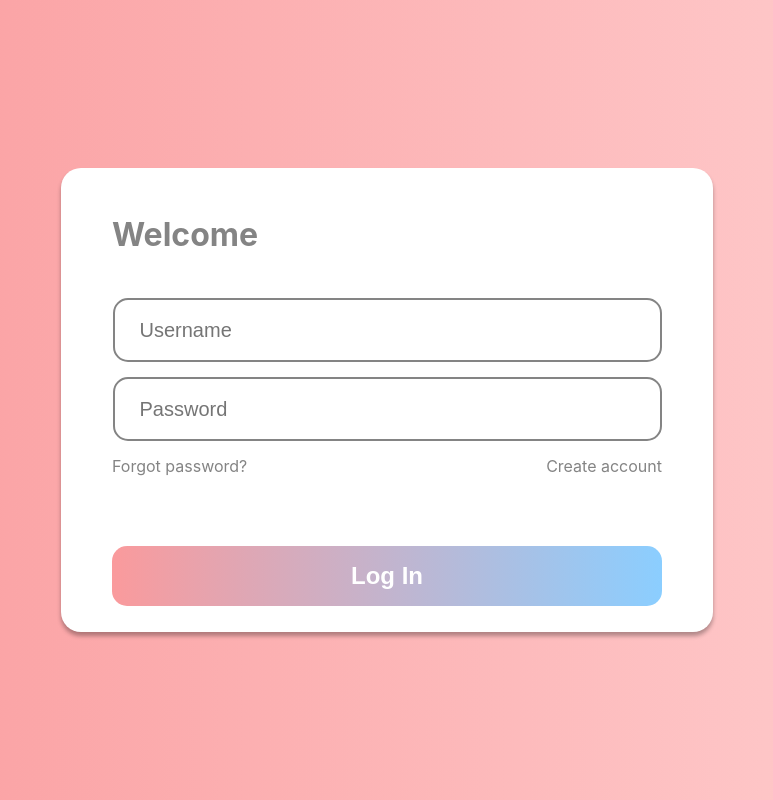
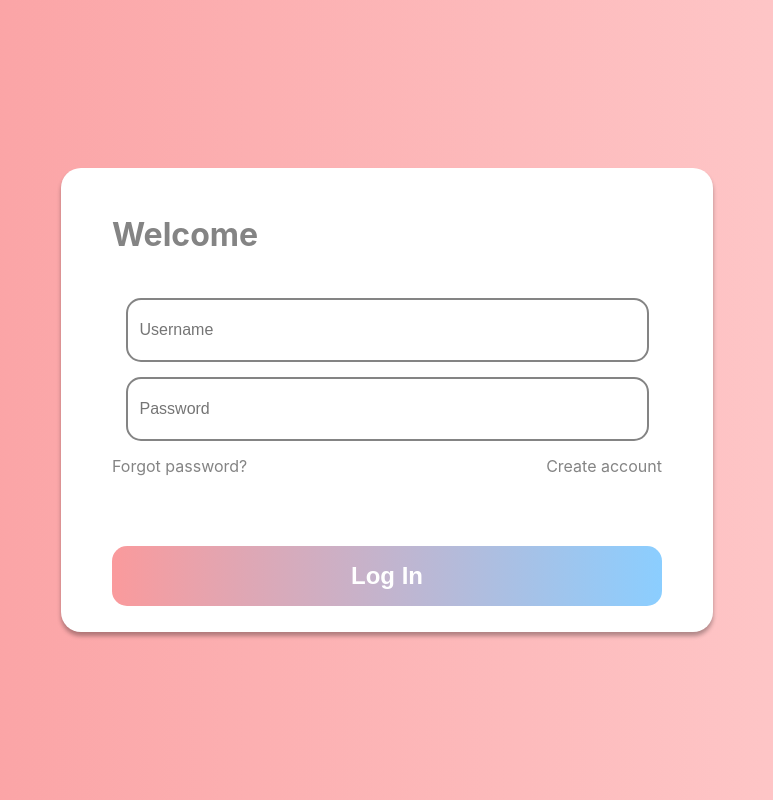
Before and after one commit to Saiby100/markdown-webapp, a React (Create React App) app in the folder client/: page / in a window 1280 px wide. Shown: the whole page, without its empty margins (253-1026 px from the left). Built offline with nearby package versions, Linux system fonts and the light colour scheme.

Commit message:
Updated font size and padding

```diff
--- a/client/src/components/styles/textfield.module.scss
+++ b/client/src/components/styles/textfield.module.scss
@@ -3,8 +3,8 @@
 
 .textfield {
     border-radius: px-to-rem(15);
-    font-size: px-to-rem(20);
-    padding: 0px px-to-rem(25);
+    font-size: px-to-rem(16);
+    padding: 0px px-to-rem(12);
     color: $text-colour-dark;
     border: px-to-rem(2) solid $text-colour-dark;
 }
```
